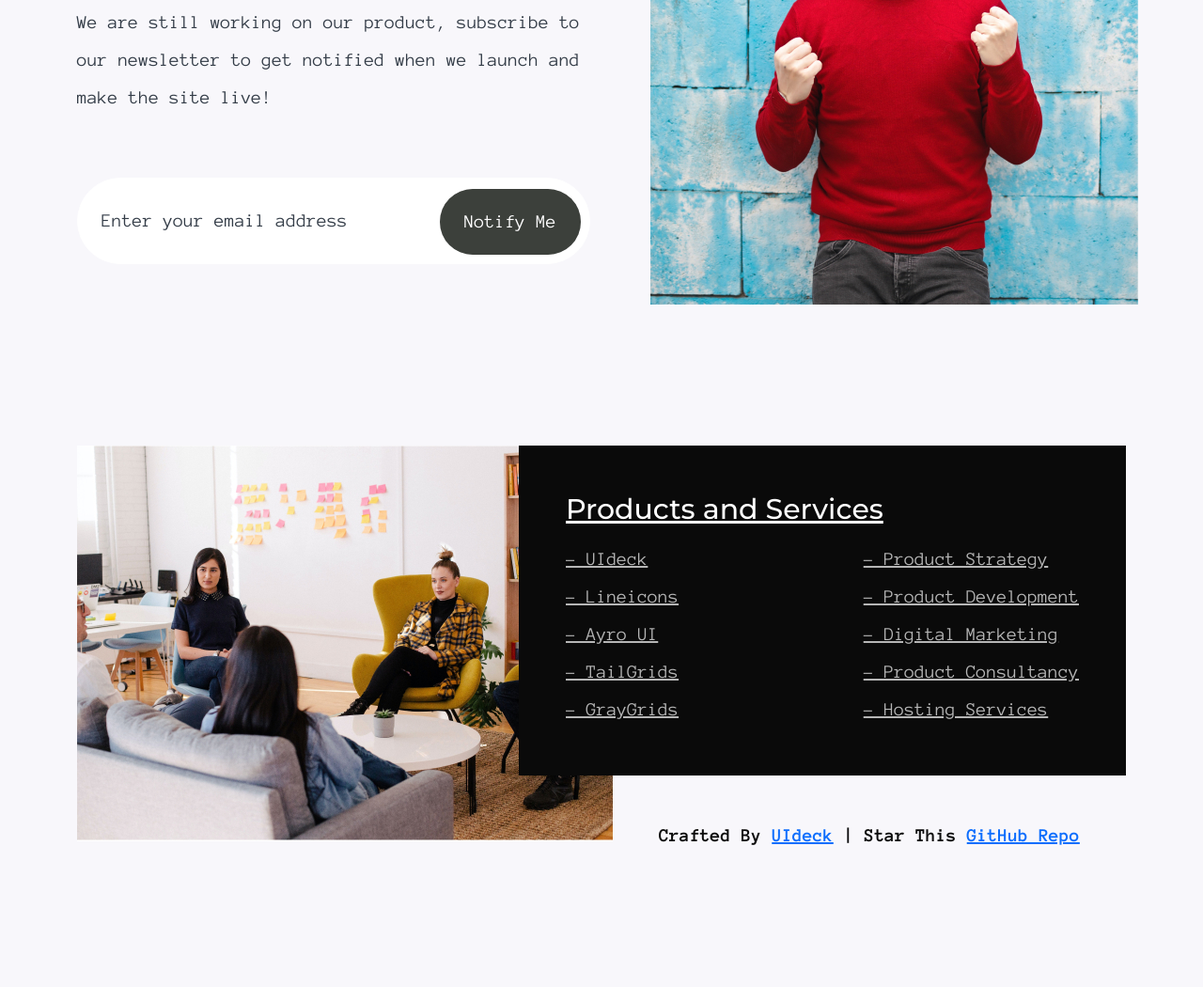
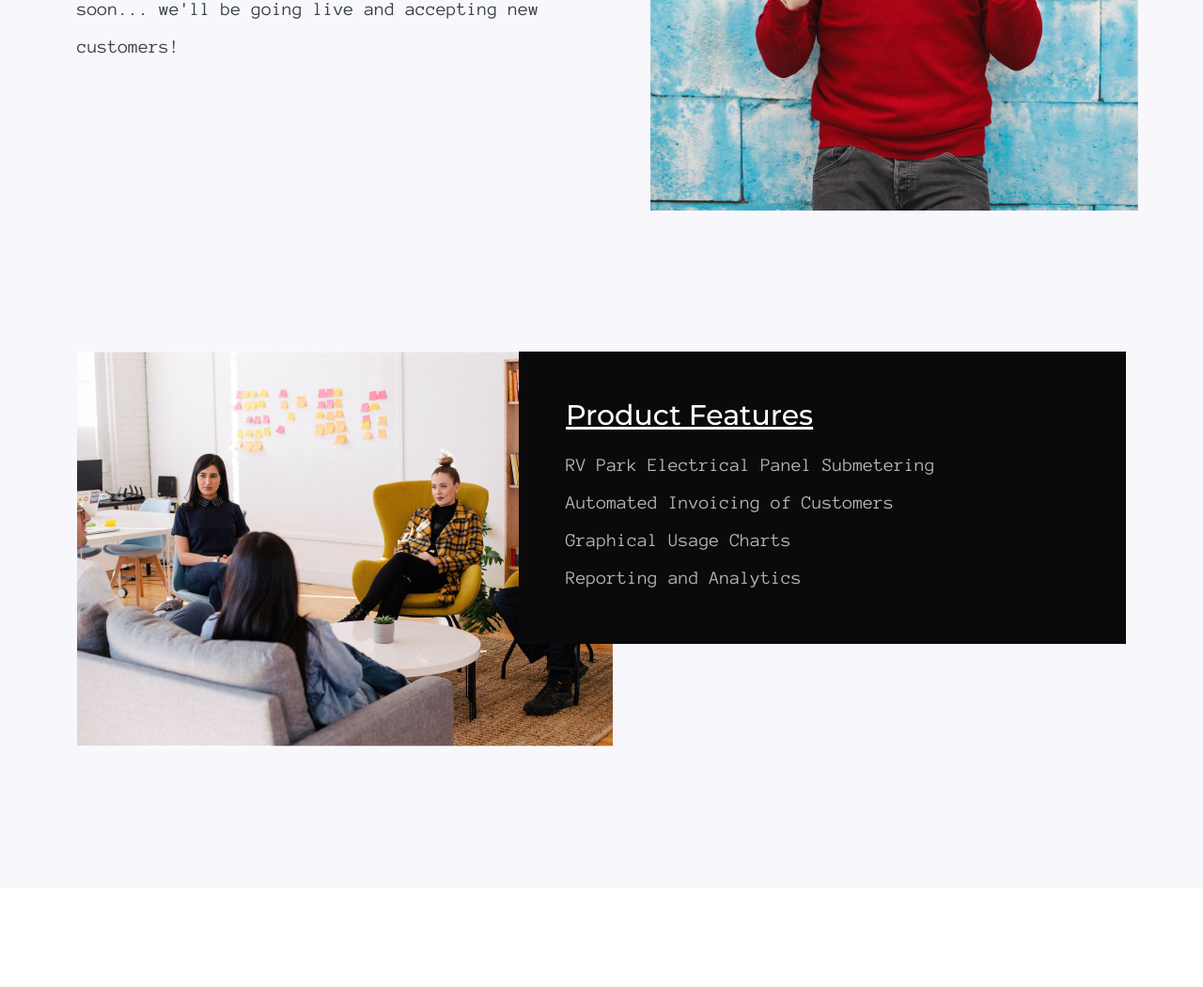
Before and after one commit to rvparkbilling/rv-park-billing-parking-page, a plain HTML site: page index.html in a window 1280 px wide. Shown: the part 502-1552 px from the top of the page at 94% size. After the commit the page ends 1447 px from the top, so only its background shows below. Drawn offline with Linux system fonts and the light colour scheme.

Commit message:
chore: update landing page

```diff
--- a/assets/css/style.css
+++ b/assets/css/style.css
@@ -1044,7 +1044,7 @@ main .main-wrapper.demo-04 {
 }
 
 main .main-wrapper.demo-04 .hero-area {
-  padding: 100px 0 150px;
+  padding: 0 0 150px;
 }
 
 @media (max-width: 767px) {
@@ -1222,7 +1222,7 @@ main .main-wrapper.demo-04 .service-area .service-list-wrapper .service-list {
   }
 }
 
-main .main-wrapper.demo-04 .service-area .service-list-wrapper .service-list ul li a {
+main .main-wrapper.demo-04 .service-area .service-list-wrapper .service-list ul li {
   font-size: 20px;
   line-height: 40px;
   color: rgba(255, 255, 255, 0.7);
--- a/index.html
+++ b/index.html
@@ -3,7 +3,7 @@
     <head>
         <meta charset="utf-8">
         <meta http-equiv="x-ua-compatible" content="ie=edge">
-        <title>Blink - Coming Soon Template</title>
+        <title>Coming Soon</title>
         <meta name="description" content="">
         <meta name="viewport" content="width=device-width, initial-scale=1">
 
@@ -29,17 +29,17 @@
                 <div class="container">
                     <div class="row">
                         <div class="col-md-4">
-                            <a href="#" class="logo"> <img src="assets/img/logo.svg" alt=""> </a>
+                            <a href="#" class="logo"> <img src="assets/img/logo-50px.png" alt=""></a>
                         </div>
                         <div class="col-md-8">
                             <!-- social-links start  -->
                             <div class="social-links">
-                                <ul>
+                                <!-- <ul>
                                     <li><a href="https://github.com/uideck/"><i class="lni lni-github-original"></i></a></li>
                                     <li><a href="https://facebook.com/uideckHQ"><i class="lni lni-facebook-filled"></i></a></li>
                                     <li><a href="https://twitter.com/uideckHQ"><i class="lni lni-twitter-filled"></i></a></li>
                                     <li><a href="https://instagram.com/uideckHQ"><i class="lni lni-instagram-original"></i></a></li>
-                                </ul>
+                                </ul> -->
                             </div>
                             <!-- social-links end  -->
                         </div>
@@ -57,9 +57,9 @@
                                 <!-- cotent-wrapper start  -->
                                 <div class="content-wrapper">
                                     <h1 class="wow fadeInLeft" data-wow-delay=".2s">Coming Soon</h1>
-                                    <p class="wow fadeInRight" data-wow-delay=".4s">We are still working on our product, subscribe to our newsletter to get notified when we launch and make the site live!</p>
+                                    <p class="wow fadeInRight" data-wow-delay=".4s">We are still working on our product, check back soon... we'll be going live and accepting new customers!</p>
                                     <!-- sunscribe-form start  -->
-                                    <form
+                                    <!-- <form
                                         action="https://mailchimp.com/subscribe/post?u=4dbefd9d3a1d6a570020b1e85&amp;id=e16d098ae8"
                                         method="post" id="subscribe-form" name="subscribe-form"
                                         class="subscribe-form subscribe-form-2 validate wow fadeInUp"
@@ -71,13 +71,13 @@
                                             <div class="response" id="mce-error-response" style="display:none"></div>
                                             <div class="response" id="mce-success-response" style="display:none"></div>
                                         </div>
-                                        <!-- real people should not fill this in and expect good things - do not remove this or risk form bot signups-->
+
                                         <div style="position: absolute; left: -5000px;" aria-hidden="true"><input
                                             type="text" name="b_4dbefd9d3a1d6a570020b1e85_e16d098ae8" tabindex="-1"
                                             value=""></div>
 
                                         <button id="subscribe" class="sub_btn common-btn">Notify Me</button>
-                                    </form>
+                                    </form> -->
                                     <!-- subscribe-form end  -->
                                 </div>
                                 <!-- content-wrapper end  -->
@@ -105,29 +105,29 @@
                             <div class="col-xl-6 col-lg-7">
                                 <!-- service-list-wrapper start -->
                                 <div class="service-list-wrapper wow fadeInLeft" data-wow-delay=".4s">
-                                    <h3>Products and Services</h3>
+                                    <h3>Product Features</h3>
                                     <div class="service-list">
                                         <ul>
-                                            <li><a href="https://uideck.com/" rel="nofollow noopner" target="_blank">- UIdeck</a></li>
-                                            <li><a href="https://lineicons.com/" rel="nofollow noopner" target="_blank">- Lineicons</a></li>
-                                            <li><a href="https://ayroui.com/" rel="nofollow noopner" target="_blank">- Ayro UI</a></li>
-                                            <li><a href="https://tailgrids.com/" rel="nofollow noopner" target="_blank">- TailGrids</a></li>
-                                            <li><a href="https://graygrids.com/" rel="nofollow noopner" target="_blank">- GrayGrids</a></li>
+                                            <li>RV Park Electrical Panel Submetering</li>
+                                            <li>Automated Invoicing of Customers</li>
+                                            <li>Graphical Usage Charts</li>
+                                            <li>Reporting and Analytics</li>
+
                                         </ul>
-                                        <ul>
+                                        <!-- <ul>
                                             <li><a href="#">- Product Strategy</a></li>
                                             <li><a href="#">- Product Development</a></li>
                                             <li><a href="#">- Digital Marketing</a></li>
                                             <li><a href="#">- Product Consultancy</a></li>
                                             <li><a href="#">- Hosting Services</a></li>
-                                        </ul>
+                                        </ul> -->
                                     </div>
                                 </div>
                                 <!-- service-list-wrapper end  -->
                                 <!-- copyright start  -->
-                                <div class="copyright wow fadeInUp" data-wow-delay=".2s">
+                                <!-- <div class="copyright wow fadeInUp" data-wow-delay=".2s">
                                     <p class="text-center text-lg-right">Crafted By <a href="https://uideck.com" rel="nofollow noopener" target="_blank">UIdeck</a> | Star This <a href="https://github.com/uideck/blink-html-coming-soon-page" rel="nofollow noopener" target="_blank">GitHub Repo</a></p>
-                                </div>
+                                </div> -->
                                 <!-- copyright end  -->
                             </div>
                         </div> <!-- end row  -->
```
Also changed, not shown: assets/img/logo-50px.png (added), assets/img/logo.png (added).
